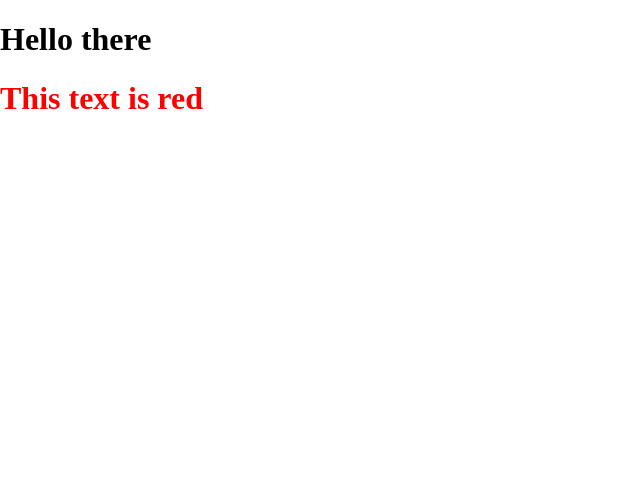
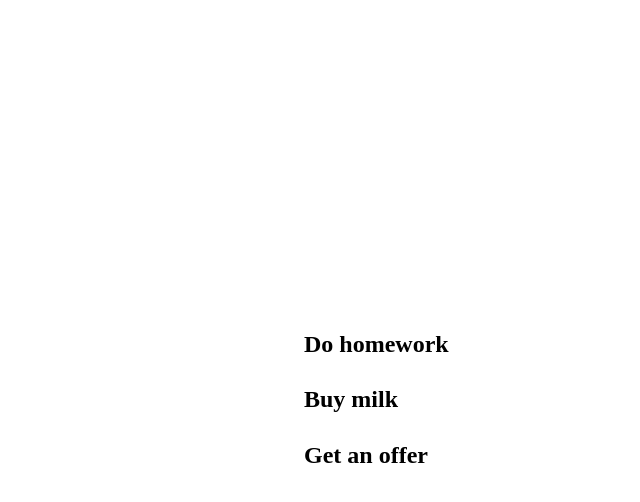
Before and after one commit to lomeat/nested-todos, a React app: page / in a window 1280 px wide. Shown: the top 502 px of the page, without its empty margins (0-640 px from the left). Built offline with nearby package versions, Linux system fonts and the light colour scheme.

Commit message:
add: todolist with todo complete toggle state

```diff
--- a/src/App.js
+++ b/src/App.js
@@ -1,13 +1,90 @@
-import React from "react";
+import React, { useState } from "react";
 import styled from "styled-components";
 
-export const App = () => (
-  <>
-    <H1>Hello there</H1>
-    <H1 red>This text is red</H1>
-  </>
-);
+export const App = () => {
+  const [todos, setTodos] = useState({
+    list: [
+      {
+        id: 1,
+        title: "Do homework",
+        isComplete: false,
+        children: [],
+      },
+      {
+        id: 2,
+        title: "Buy milk",
+        isComplete: false,
+        children: [],
+      },
+      {
+        id: 3,
+        title: "Get an offer",
+        isComplete: false,
+        children: [],
+      },
+    ],
+    completed: [],
+  });
 
-const H1 = styled.h1`
-  color: ${(props) => (props.red ? "red" : "black")};
+  // toggle complete state of one todo
+  // and move to down of list if completed
+  // or move to up of list if uncompleted
+  const handleClickTodoTitleButton = (todo) => {
+    if (todo.isComplete) {
+      setTodos((state) => ({
+        list: [...state.list, { ...todo, isComplete: false }],
+        completed: state.completed.filter((item) => item.id !== todo.id),
+      }));
+    } else {
+      setTodos((state) => ({
+        list: state.list.filter((item) => item.id !== todo.id),
+        completed: [...state.completed, { ...todo, isComplete: true }],
+      }));
+    }
+  };
+
+  return (
+    <Wrapper>
+      <Container>
+        {todos.list.map((todo) => (
+          <div key={todo.id}>
+            <Title onClick={() => handleClickTodoTitleButton(todo)}>
+              {todo.title}
+            </Title>
+          </div>
+        ))}
+        {todos.completed.map((todo) => (
+          <div key={todo.id}>
+            <Title onClick={() => handleClickTodoTitleButton(todo)} isComplete>
+              {todo.title}
+            </Title>
+          </div>
+        ))}
+      </Container>
+    </Wrapper>
+  );
+};
+
+const Wrapper = styled.div`
+  width: 100vw;
+  height: 100vh;
+  display: flex;
+  justify-content: center;
+  align-items: center;
 `;
+
+const Container = styled.div`
+  width: 700px;
+  padding: 10px;
+`;
+
+const Title = styled.h2`
+  text-decoration: ${(props) => (props.isComplete ? "underline" : "none")};
+  cursor: pointer;
+  transition: 0.1s ease;
+  padding: 4px;
+  border-radius: 4px;
+  :hover {
+    background: #eee;
+  }
+`;
--- a/src/index.js
+++ b/src/index.js
@@ -1,7 +1,22 @@
 import React from "react";
 import { render } from "react-dom";
 import "normalize.css";
+import { createGlobalStyle } from "styled-components";
+
+const GlobalStyle = createGlobalStyle`
+  * {
+    user-select: none;
+    outline: none;
+    box-sizing: border-box;
+  }
+`;
 
 import { App } from "./App";
 
-render(<App />, document.getElementById("root"));
+render(
+  <>
+    <GlobalStyle />
+    <App />
+  </>,
+  document.getElementById("root")
+);
```
